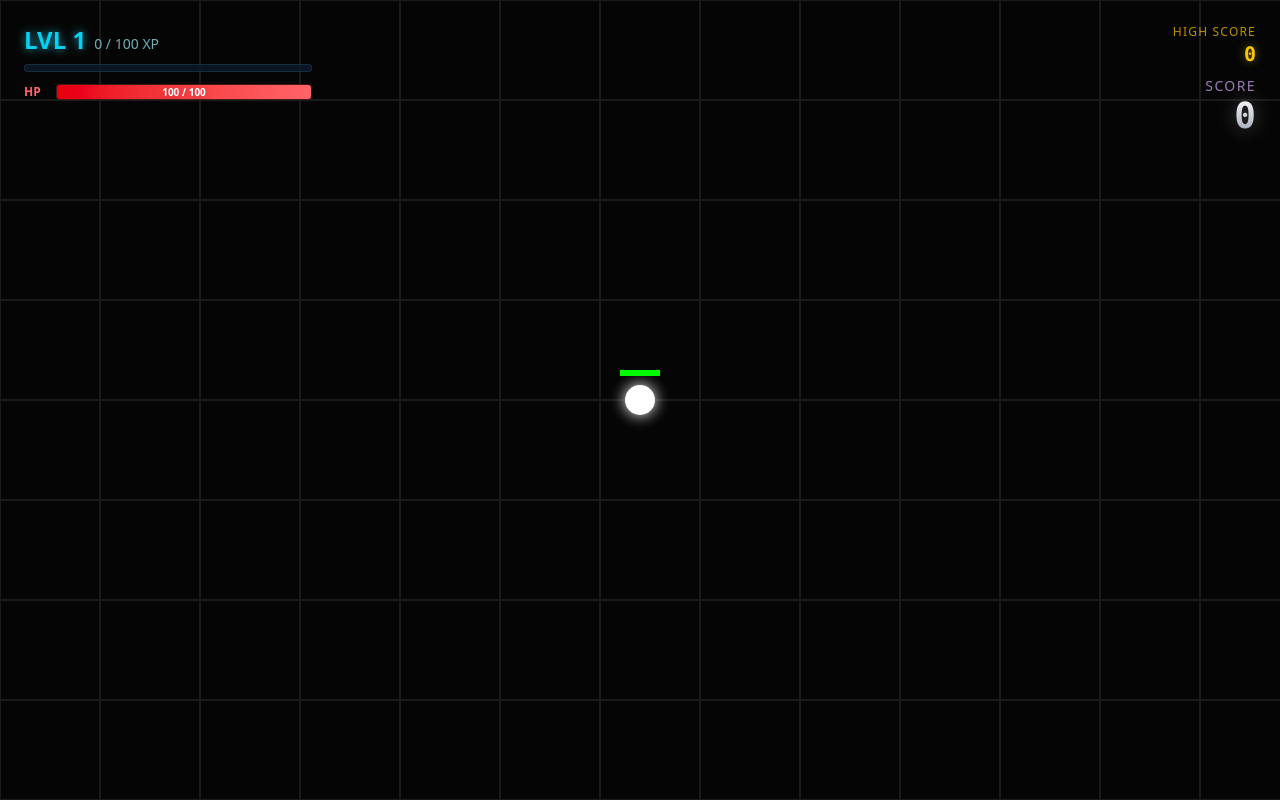
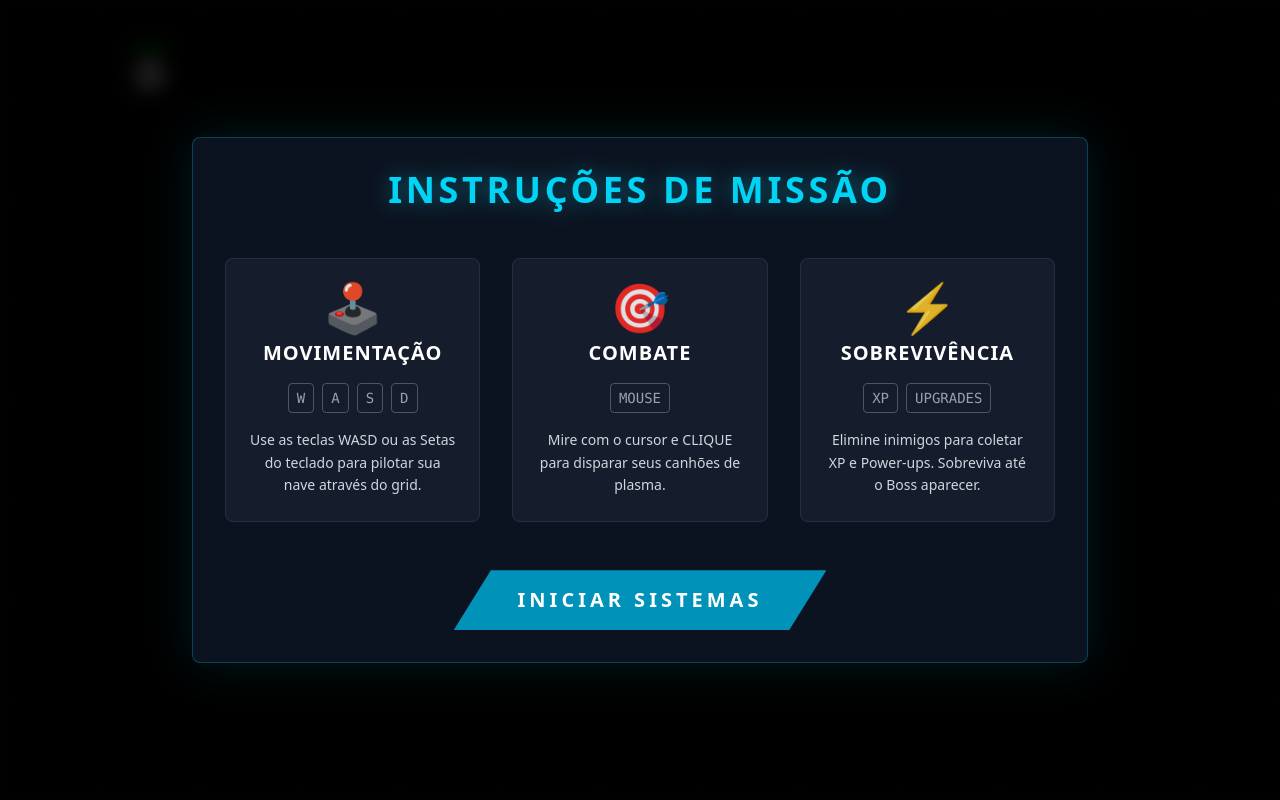
Before and after one commit to FilipiWanderley/Bullet-Heaven, a React (Vite) app: page / in a window 1280 px wide. Both pictures are taken after a click on the button "INICIAR MISSÃO". Built offline with nearby package versions, Linux system fonts and the light colour scheme.

Commit message:
feat: add tutorial screen before game start

```diff
--- a/src/ui/GameCanvas.tsx
+++ b/src/ui/GameCanvas.tsx
@@ -3,6 +3,7 @@ import { GameEngine } from '../core/engine/GameEngine';
 import { Vector2 } from '../core/engine/Vector2';
 import { useGameLoop } from '../hooks/useGameLoop';
 import { StartScreen } from './StartScreen';
+import { TutorialModal } from './TutorialModal';
 import { HUD } from './HUD';
 import type { GameState } from '../types';
 
@@ -12,6 +13,7 @@ export const GameCanvas = () => {
 
   // UI State
   const [gameState, setGameState] = useState<GameState>('start');
+  const [showTutorial, setShowTutorial] = useState(false);
   const [hudState, setHudState] = useState({
     score: 0,
     highScore: 0,
@@ -127,6 +129,12 @@ export const GameCanvas = () => {
   useGameLoop(engine, canvasRef, handleFrame);
 
   const handleStartGame = () => {
+    // Abre o tutorial em vez de iniciar o jogo diretamente
+    setShowTutorial(true);
+  };
+
+  const handleTutorialComplete = () => {
+    setShowTutorial(false);
     if (engine) {
       engine.startGame();
       // Força foco na janela para inputs funcionarem
@@ -144,8 +152,12 @@ export const GameCanvas = () => {
       />
 
       {/* Camada de UI (Sobreposta) */}
-      {gameState === 'start' && (
+      {gameState === 'start' && !showTutorial && (
         <StartScreen onStart={handleStartGame} />
+      )}
+
+      {showTutorial && (
+        <TutorialModal onConfirm={handleTutorialComplete} />
       )}
 
       {gameState === 'gameover' && (
--- /dev/null
+++ b/src/ui/TutorialModal.tsx
@@ -0,0 +1,72 @@
+
+import React from 'react';
+
+interface TutorialModalProps {
+  onConfirm: () => void;
+}
+
+export const TutorialModal: React.FC<TutorialModalProps> = ({ onConfirm }) => {
+  return (
+    <div className="absolute inset-0 flex items-center justify-center bg-black/90 z-50 animate-fade-in backdrop-blur-sm">
+      <div className="w-full max-w-4xl p-8 border border-cyan-500/30 bg-gray-900/80 rounded-lg shadow-[0_0_50px_rgba(6,182,212,0.15)]">
+        <h2 className="text-4xl font-bold text-center mb-12 text-cyan-400 tracking-widest drop-shadow-[0_0_10px_rgba(6,182,212,0.5)]">
+          INSTRUÇÕES DE MISSÃO
+        </h2>
+
+        <div className="grid grid-cols-1 md:grid-cols-3 gap-8 mb-12">
+          {/* Movimento */}
+          <div className="flex flex-col items-center text-center space-y-4 p-6 bg-gray-800/50 rounded-lg border border-gray-700/50 hover:border-cyan-500/50 transition-colors">
+            <div className="text-5xl mb-2">🕹️</div>
+            <h3 className="text-xl font-bold text-white uppercase tracking-wider">Movimentação</h3>
+            <div className="flex gap-2 justify-center font-mono text-sm text-gray-400">
+              <span className="px-2 py-1 border border-gray-600 rounded">W</span>
+              <span className="px-2 py-1 border border-gray-600 rounded">A</span>
+              <span className="px-2 py-1 border border-gray-600 rounded">S</span>
+              <span className="px-2 py-1 border border-gray-600 rounded">D</span>
+            </div>
+            <p className="text-sm text-gray-300 leading-relaxed">
+              Use as teclas WASD ou as Setas do teclado para pilotar sua nave através do grid.
+            </p>
+          </div>
+
+          {/* Combate */}
+          <div className="flex flex-col items-center text-center space-y-4 p-6 bg-gray-800/50 rounded-lg border border-gray-700/50 hover:border-red-500/50 transition-colors">
+            <div className="text-5xl mb-2">🎯</div>
+            <h3 className="text-xl font-bold text-white uppercase tracking-wider">Combate</h3>
+            <div className="flex gap-2 justify-center font-mono text-sm text-gray-400">
+              <span className="px-2 py-1 border border-gray-600 rounded">MOUSE</span>
+            </div>
+            <p className="text-sm text-gray-300 leading-relaxed">
+              Mire com o cursor e CLIQUE para disparar seus canhões de plasma.
+            </p>
+          </div>
+
+          {/* Objetivo */}
+          <div className="flex flex-col items-center text-center space-y-4 p-6 bg-gray-800/50 rounded-lg border border-gray-700/50 hover:border-yellow-500/50 transition-colors">
+            <div className="text-5xl mb-2">⚡</div>
+            <h3 className="text-xl font-bold text-white uppercase tracking-wider">Sobrevivência</h3>
+            <div className="flex gap-2 justify-center font-mono text-sm text-gray-400">
+              <span className="px-2 py-1 border border-gray-600 rounded">XP</span>
+              <span className="px-2 py-1 border border-gray-600 rounded">UPGRADES</span>
+            </div>
+            <p className="text-sm text-gray-300 leading-relaxed">
+              Elimine inimigos para coletar XP e Power-ups. Sobreviva até o Boss aparecer.
+            </p>
+          </div>
+        </div>
+
+        <div className="flex justify-center">
+          <button
+            onClick={onConfirm}
+            className="group relative px-16 py-4 bg-cyan-600 hover:bg-cyan-500 transition-all duration-300 clip-path-polygon"
+            style={{ clipPath: 'polygon(10% 0, 100% 0, 90% 100%, 0% 100%)' }}
+          >
+            <span className="relative text-xl font-bold tracking-[0.2em] text-white group-hover:text-black transition-colors">
+              INICIAR SISTEMAS
+            </span>
+          </button>
+        </div>
+      </div>
+    </div>
+  );
+};
```
